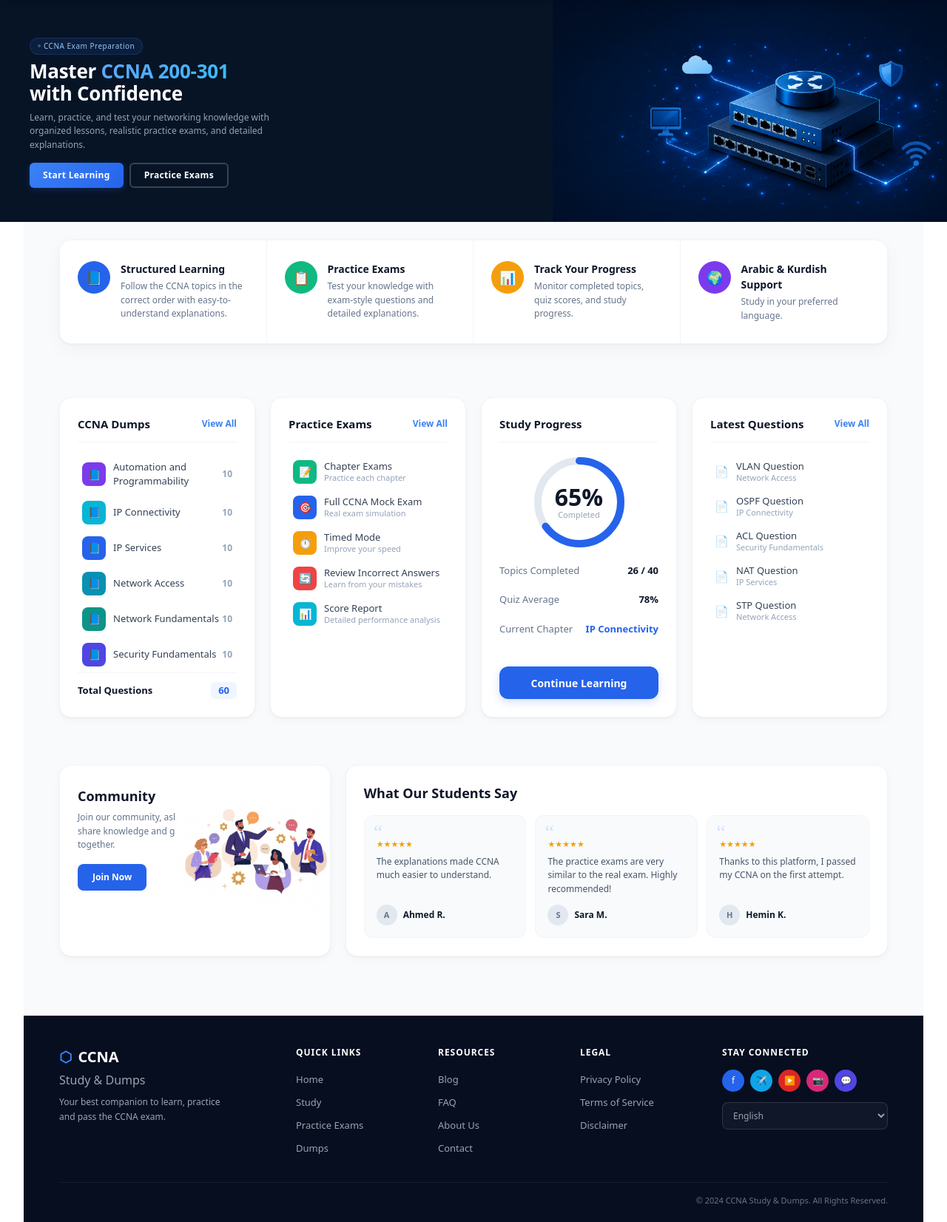
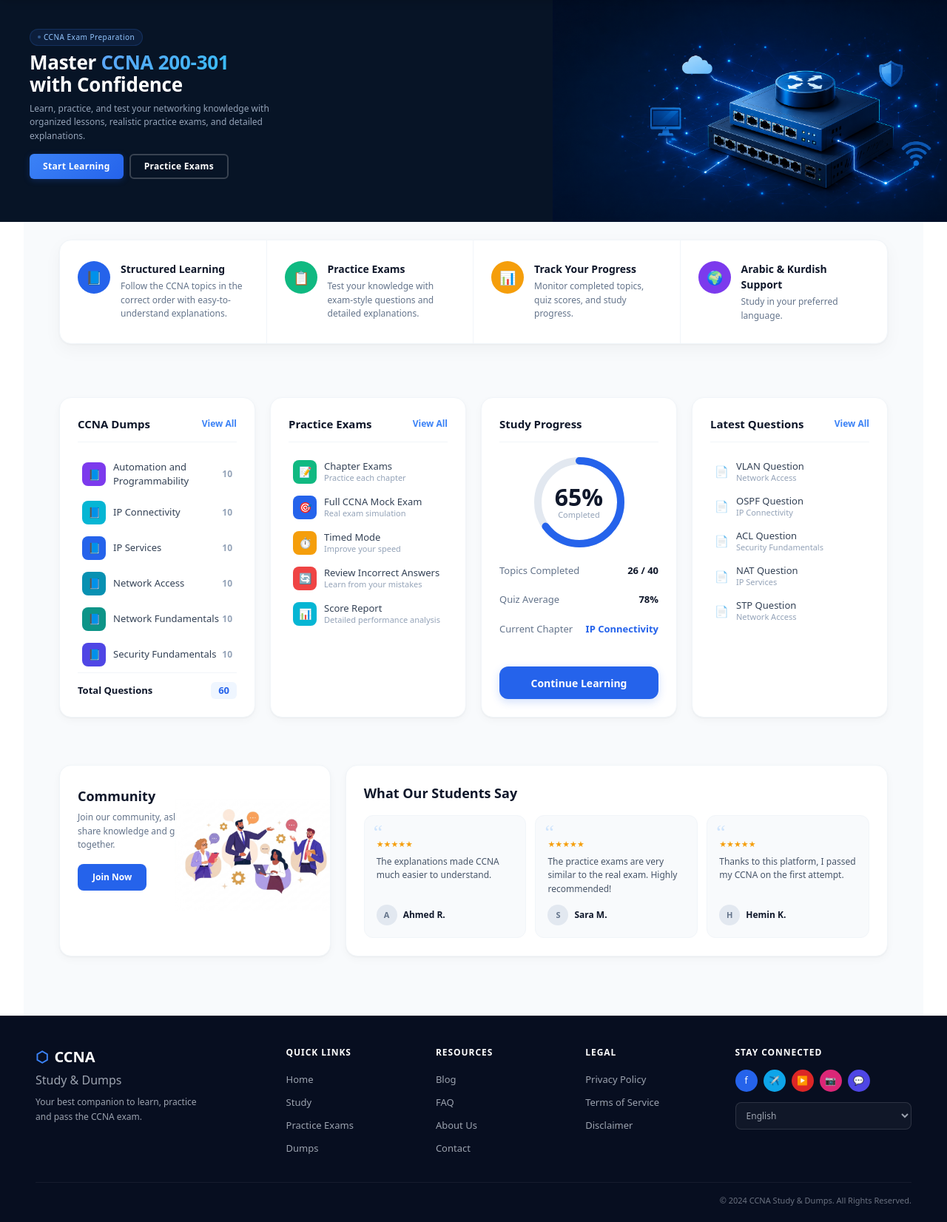
Before and after one commit to alikalary1997/NetMaster, a Django app: page / in a window 1280 px wide. Shown: the part 70-1722 px from the top of the page at 74% size. Run offline with Django 5.2, Linux system fonts and the light colour scheme; data comes from the database, SQL or seed files in the repository; style sheets or scripts are compiled from the project's sources.

Commit message:
chak krdni bashi scrole xwarawa

```diff
--- a/quiz/static/quiz/css/content.css
+++ b/quiz/static/quiz/css/content.css
@@ -1,4 +1,6 @@
 /* ====== Content Sections ====== */
+
+html, body { margin: 0; overflow-x: hidden; }
 
 .content-section {
     padding: 24px 0 80px;
@@ -227,6 +229,9 @@
     background: #070e20; border-top: 1px solid rgba(255,255,255,0.05);
     padding: 40px 0 0;
     color: #9ca3af;
+    width: 100vw;
+    margin-left: calc(-50vw + 50%);
+    margin-right: calc(-50vw + 50%);
 }
 .footer-inner { max-width: 1400px; margin: 0 auto; padding: 0 48px; }
 .footer-grid {
--- a/quiz/static/quiz/css/hero.css
+++ b/quiz/static/quiz/css/hero.css
@@ -19,7 +19,7 @@
     position: relative;
     z-index: 2;
     width: 100%;
-    margin: 0 auto;
+    margin: -24px auto 0;
     padding: 0 40px;
     display: flex;
 }
```
